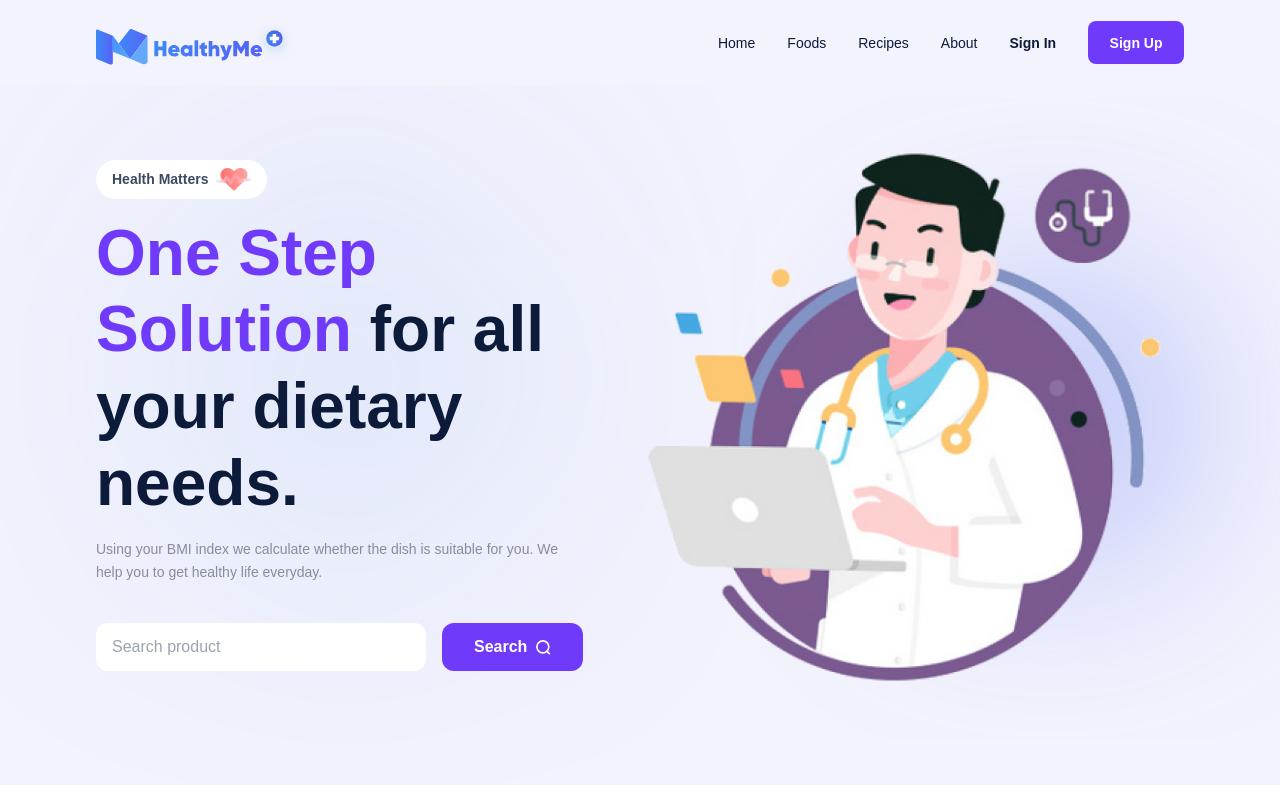
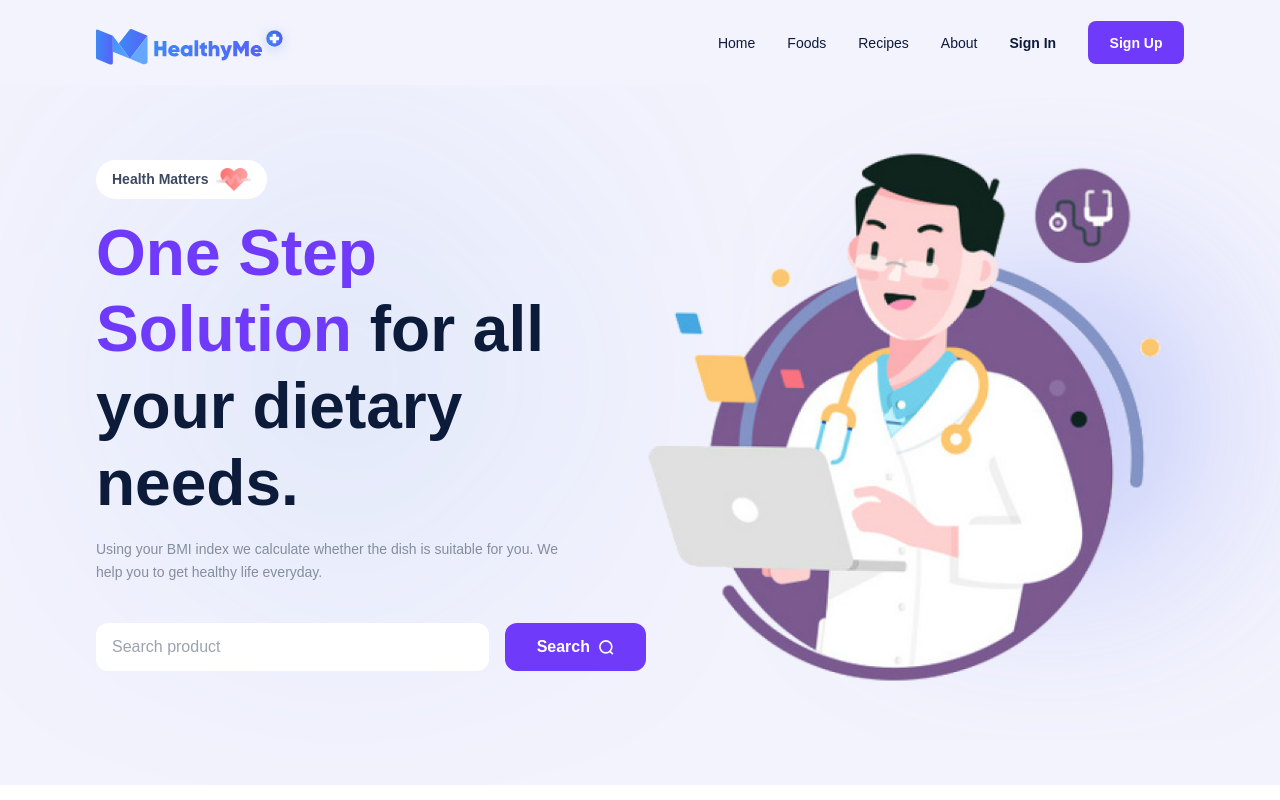
Before and after one commit to ferdianarid/healthyme, a Next.js app: page / in a window 1280 px wide. Shown: the top 800 px of the page. Built offline with nearby package versions, Linux system fonts and the light colour scheme.

Commit message:
feat: config local font to tailwind config

```diff
--- a/app/foods/[foodDetails]/page.tsx
+++ b/app/foods/[foodDetails]/page.tsx
@@ -7,22 +7,15 @@ import FatIcons from "@assets/icons/fat.png"
 import CarboIcons from "@assets/icons/carbohydrate.png"
 import { FoodList } from "@data/index"
 import FoodCard from "@components/organism/Cards/FoodCard"
+import Search from "@components/moleculs/Search"
+import { NextPage } from "next"
 
-const FoodDetails = () => {
+const FoodDetails: NextPage = () => {
     return (
         <Fragment>
             <div className="grid grid-cols-1 md:grid-cols-6 gap-8 mt-8">
                 <div className="md:col-span-2">
-                    <div className="flex flex-col md:flex-row w-full md:space-x-4 space-y-4 md:space-y-0">
-                        <input type="text" className="w-full focus:outline-none text-md text-neutral-50 py-3 px-4 bg-neutral-10 rounded-xl" placeholder="Search product" />
-                        <button className="w-full flex items-center justify-center md:w-fit py-3 px-8 rounded-xl bg-primary-main hover:bg-primary-hover text-neutral-10 text-md font-semibold">
-                            Search
-                            <svg className="ml-2" width="16" height="16" viewBox="0 0 32 32" fill="none" xmlns="http://www.w3.org/2000/svg">
-                                <circle cx="15.6888" cy="15.6888" r="11.9847" stroke="white" strokeWidth="3.28677" strokeLinecap="round" strokeLinejoin="round" />
-                                <path d="M24.0244 24.647L28.7231 29.3335" stroke="white" strokeWidth="3.28677" strokeLinecap="round" strokeLinejoin="round" />
-                            </svg>
-                        </button>
-                    </div>
+                    <Search />
                     <div className="w-full h-[200px] md:h-[500px] relative">
                         <Image className="rounded-2xl mt-8 w-full" objectFit="cover" src={Food1} layout="fill" alt="pizza" />
                     </div>
--- /dev/null
+++ b/components/moleculs/Search.tsx
@@ -0,0 +1,27 @@
+"use client"
+
+import React, { SyntheticEvent, useRef } from "react"
+
+const Search: React.FC = () => {
+    const inputRefs = useRef<HTMLInputElement | any>(null)
+
+    const SearchHandler = (event: SyntheticEvent) => {
+        event.preventDefault()
+        console.log(inputRefs.current.value)
+    }
+
+    return (
+        <form onSubmit={SearchHandler} className="flex flex-col md:flex-row w-full md:space-x-4 space-y-4 md:space-y-0">
+            <input ref={inputRefs} type="text" className="w-full focus:outline-none text-md text-neutral-50 py-3 px-4 bg-neutral-10 rounded-xl" placeholder="Search product" />
+            <button className="w-full flex items-center justify-center md:w-fit py-3 px-8 rounded-xl bg-primary-main hover:bg-primary-hover text-neutral-10 text-md font-semibold">
+                Search
+                <svg className="ml-2" width="16" height="16" viewBox="0 0 32 32" fill="none" xmlns="http://www.w3.org/2000/svg">
+                    <circle cx="15.6888" cy="15.6888" r="11.9847" stroke="white" strokeWidth="3.28677" strokeLinecap="round" strokeLinejoin="round" />
+                    <path d="M24.0244 24.647L28.7231 29.3335" stroke="white" strokeWidth="3.28677" strokeLinecap="round" strokeLinejoin="round" />
+                </svg>
+            </button>
+        </form>
+    )
+}
+
+export default Search
--- a/containers/home/Hero.tsx
+++ b/containers/home/Hero.tsx
@@ -1,6 +1,7 @@
+import Image from "next/image"
+import clsx from "clsx"
 import { Fragment } from "react"
-import clsx from "clsx"
-import Image from "next/image"
+import Search from "@components/moleculs/Search"
 import HeroImage from "@assets/home/doctor.png"
 import Heart from "@assets/home/heart.png"
 
@@ -19,15 +20,8 @@ const Hero = () => {
                     </h3>
                     <h1 className="font-bold text-neutral-100 md:text-heading-1 text-heading-2"><span className="text-primary-main">One Step Solution</span> for all your dietary needs.</h1>
                     <p className="font-normal text-neutral-50 leading-relaxed mt-4 desktop:mr-16 text-sm md:text-md">Using your BMI index we calculate whether the dish is suitable for you. We help you to get healthy life everyday.</p>
-                    <div className="flex flex-col md:flex-row mt-10 w-full md:space-x-4 space-y-4 md:space-y-0">
-                        <input type="text" className="w-full md:w-[330px] focus:outline-none text-md text-neutral-50 py-3 px-4 bg-neutral-10 rounded-xl" placeholder="Search product" />
-                        <button className="w-full flex items-center justify-center md:w-fit py-3 px-8 rounded-xl bg-primary-main hover:bg-primary-hover text-neutral-10 text-md font-semibold">
-                            Search
-                            <svg className="ml-2" width="16" height="16" viewBox="0 0 32 32" fill="none" xmlns="http://www.w3.org/2000/svg">
-                                <circle cx="15.6888" cy="15.6888" r="11.9847" stroke="white" strokeWidth="3.28677" strokeLinecap="round" strokeLinejoin="round" />
-                                <path d="M24.0244 24.647L28.7231 29.3335" stroke="white" strokeWidth="3.28677" strokeLinecap="round" strokeLinejoin="round" />
-                            </svg>
-                        </button>
+                    <div className="w-full md:w-[550px] mt-10">
+                        <Search />
                     </div>
                 </div>
                 <div className="w-full md:w-1/2">
--- a/package.json
+++ b/package.json
@@ -15,6 +15,7 @@
     "next": "13.0.3",
     "react": "18.2.0",
     "react-dom": "18.2.0",
+    "react-hot-toast": "^2.4.0",
     "swiper": "^8.4.4"
   },
   "devDependencies": {
--- a/tailwind.config.js
+++ b/tailwind.config.js
@@ -1,4 +1,6 @@
 /** @type {import('tailwindcss').Config} */
+const { fontFamily } = require("tailwindcss/defaultTheme")
+
 module.exports = {
     mode: "jit",
     content: [
@@ -14,10 +16,10 @@ module.exports = {
                 activeState: "8px 8px 40px rgba(12, 27, 58, 0.06)"
             },
             fontFamily: {
-                "bold": ["GilroyBold", "sans-serif"],
-                "semibold": ["GilroySemibold", "sans-serif"],
-                "medium": ["GilroyMedium", "sans-serif"],
-                "normal": ["GilroyRegular", "sans-serif"],
+                "bold": ["var(--gilroy-font)", "sans-serif"],
+                "semibold": ["var(--gilroy-font)", "sans-serif"],
+                "medium": ["var(--gilroy-font)", "sans-serif"],
+                "normal": ["var(--gilroy-font)", "sans-serif"],
             },
             screens: {
                 iphone: { min: "300px", max: "767px" },
```
Also changed, not shown: 1 other file (tests, documents, lock files or other folders).
